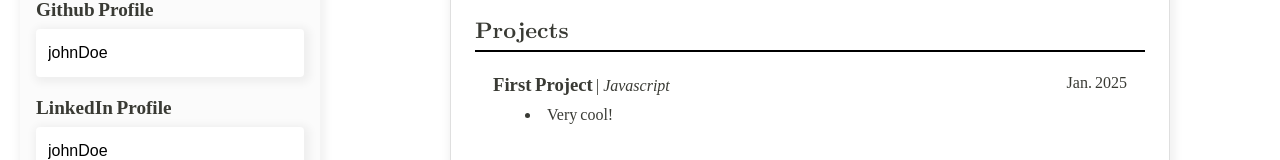
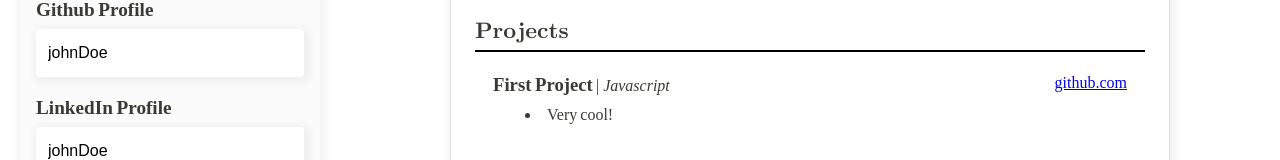
Before and after one commit to gingkapls/cv-application, a React (Vite) app: page / in a window 1280 px wide. Shown: the part 538-698 px from the top of the page. Built offline with nearby package versions, Linux system fonts and the light colour scheme.

Commit message:
feat(Project): remove Duration, add project link

```diff
--- a/src/Components/Project.tsx
+++ b/src/Components/Project.tsx
@@ -21,6 +21,7 @@ function Project({ projectDetails, setProjectDetails }: ProjectProps) {
       name: '',
       techUsed: '',
       description: '',
+      link: '',
       startDate: new Date().toJSON(),
       endDate: new Date().toJSON(),
       isVisible: true,
--- a/src/Components/ProjectForm.tsx
+++ b/src/Components/ProjectForm.tsx
@@ -2,7 +2,6 @@ import { ChangeEvent, Dispatch, FormEvent, SetStateAction } from 'react';
 import { UUIDString } from '../lib/uniqueId';
 import Input from './Input';
 import TextArea from './TextArea';
-import { formatDate, parseDate } from '../lib/dateUtils';
 import FormActions from './FormActions';
 
 interface ProjectDetails {
@@ -11,9 +10,7 @@ interface ProjectDetails {
   techUsed: string;
   description: string;
   isVisible: boolean;
-  startDate: string;
-  endDate: string;
-
+  link: string;
   [key: string]: string | boolean;
 }
 
@@ -34,14 +31,11 @@ function ProjectForm({
     (detail: ProjectDetails) => detail.id === id
   );
 
-  const { name, techUsed, description, startDate, endDate } =
-    projectDetails.at(detailIndex)!;
+  const { name, techUsed, description, link } = projectDetails.at(detailIndex)!;
 
   function handleFieldChange(e: ChangeEvent<HTMLInputElement>) {
     const field = e.target.name;
-    const value = field.includes('Date')
-      ? parseDate(e.target.value).toJSON()
-      : e.target.value.trimStart();
+    const value = e.target.value.trimStart();
     const originalDetails = projectDetails.at(detailIndex)!;
     const newDetails = { ...originalDetails, [field]: value };
 
@@ -91,20 +85,13 @@ function ProjectForm({
       />
 
       <Input
-        label='Start Date: '
-        type='Date'
-        name='startDate'
-        value={formatDate(startDate)}
+        label='Project Link'
+        name='link'
+        value={link}
+        placeholder='e.g. https://github.com/username/project'
         onChange={handleFieldChange}
       />
 
-      <Input
-        label='End Date: '
-        type='Date'
-        name='endDate'
-        value={formatDate(endDate)}
-        onChange={handleFieldChange}
-      />
       <FormActions handleDelete={handleDelete} />
     </form>
   );
--- a/src/Components/ProjectPreview.tsx
+++ b/src/Components/ProjectPreview.tsx
@@ -1,4 +1,4 @@
-import { getDuration } from '../lib/dateUtils';
+import { parseLink } from '../lib/parseLink';
 import PreviewItemDescription from './PreviewItemDescription';
 import { ProjectDetails } from './ProjectForm';
 
@@ -7,11 +7,7 @@ function ProjectPreviewItem({
 }: {
   projectDetails: ProjectDetails;
 }) {
-  const { name, techUsed, description } = projectDetails;
-  const duration = getDuration(
-    projectDetails.startDate,
-    projectDetails.endDate
-  );
+  const { name, techUsed, description, link } = projectDetails;
 
   return (
     <section className='preview-item'>
@@ -20,7 +16,7 @@ function ProjectPreviewItem({
         {techUsed.length !== 0 && ' |'}
         <span className='tech-used'>{techUsed}</span>
       </div>
-      <span className='duration'>{duration}</span>
+      <a href={parseLink(link)} target="_blank" rel='noopener noreferrer' className='duration'>{link}</a>
       {description.length !== 0 && (
         <PreviewItemDescription details={projectDetails} />
       )}
--- a/src/lib/generateTexCode.ts
+++ b/src/lib/generateTexCode.ts
@@ -5,6 +5,7 @@ import { ProjectDetails } from '../Components/ProjectForm';
 import { SkillsDetails } from '../Components/SkillsForm';
 import { anonymizeDetails } from './anonymizeDetails';
 import { getDuration } from './dateUtils';
+import { parseLink } from './parseLink';
 
 const preamble = `
 %-------------------------
@@ -326,13 +327,13 @@ function generateExperienceSrc(
 }
 
 function generateProjectDetailsItem(details: ProjectDetails) {
-  const { name, techUsed, description, startDate, endDate } =
-    escapeDetails(details);
+  const { name, techUsed, description, link } = escapeDetails(details);
 
-  const duration = getDuration(startDate, endDate);
   const start = `
     \\resumeProjectHeading
-          {\\textbf{${name}} $|$ \\emph{${techUsed}}}{${duration}}
+          {\\textbf{${name}} $|$ \\emph{${techUsed}}}{\\href{${parseLink(
+    link
+  )}}{\\underline{${link}}} $  $}
     `;
 
   const items = generateResumeListItem(description);
--- a/src/lib/initialState.ts
+++ b/src/lib/initialState.ts
@@ -45,8 +45,7 @@ const initialProjectDetails = [
     name: 'First Project',
     techUsed: 'Javascript',
     description: 'Very cool!',
-    startDate: new Date().toJSON(),
-    endDate: new Date().toJSON(),
+    link: 'github.com',
     isVisible: true,
   },
 ] satisfies ProjectDetails[];
```
